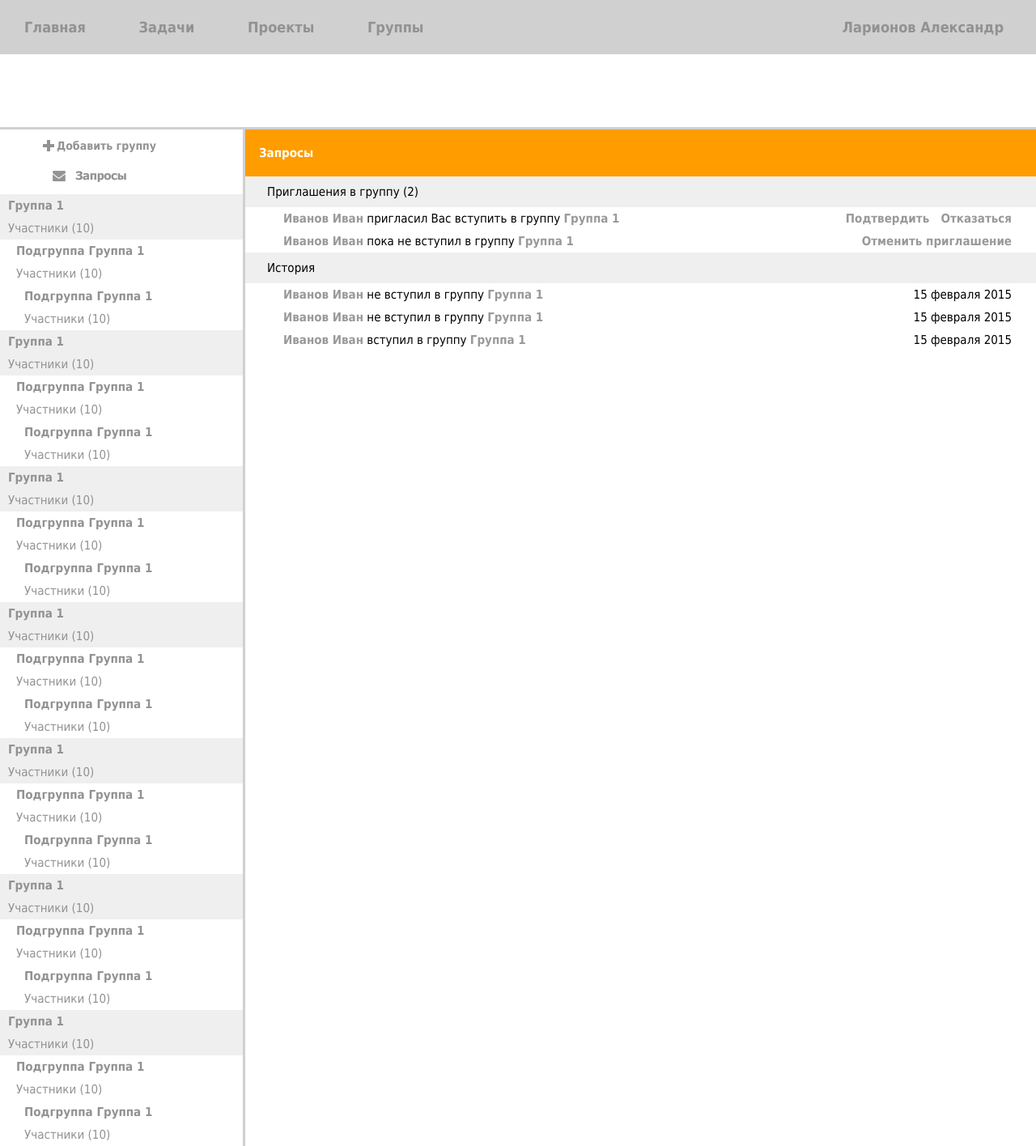
After one commit to PonomareVlad/Flatsy, a PHP site: page /group_list.html in a window 1280 px wide. The commit adds this page. Shown: the whole page at 81% size. Run offline with PHP 8.4, Linux system fonts and the light colour scheme.

Commit message:
И еще

```diff
--- /dev/null
+++ b/group_list.html
@@ -0,0 +1,187 @@
+<!DOCTYPE html>
+<html>
+<head>
+    <title>EasyTM</title><meta charset="utf-8" /><script>auth=true;</script><script src="/js/main.js"></script>    <link href="templates/default/styles/style.css" rel="stylesheet" type="text/css" />
+</head>
+<body onload="init();">
+<div class="wrapper">
+    <header>
+        <ul class="menu">
+            <li>
+                <a href="/">Главная</a>
+            </li>
+            <li>
+                <a href="index.php">Задачи</a>
+            </li>
+            <li>
+                <a href="index.php">Проекты</a>
+            </li>
+            <li>
+                <a href="index.php">Группы</a>
+            </li>
+        </ul>
+        <div class="user_menu">
+            <div><span id="username">Ларионов Александр</span></div>
+            <div id="arrow"></div>
+            <ul>
+                <li>
+                    <a>Мои данные</a>
+                </li>
+                <li>
+                    <a>Настройки</a>
+                </li>
+                <li>
+                    <a onclick="logout();">Выход</a>
+                </li>
+            </ul>
+        </div>
+    </header>
+    <div class="arrow-top"></div>
+    <div class="calendar" id="calendar"></div>
+    <div class="left_bar groupflag">
+        <div class="action_bar">
+            <div class="add_group">
+                <div class="plus">
+                    <div id="p1"></div>
+                    <div id="p2"></div>
+                    <div id="p3"></div>
+                    <div id="p4"></div>
+                </div>
+                Добавить группу
+            </div>
+            <div><img src="templates/default/images/zaprosy.png"></div>
+        </div>
+        <div class="group_list">
+            <div class="group">
+                <div class="group_name">Группа 1</div>
+                <div class="group_count">Участники (10)</div>
+                <div class="pod_group">
+                    <div class="group_name">Подгруппа Группа 1</div>
+                    <div class="group_count">Участники (10)</div>
+                    <div class="pod_group">
+                        <div class="group_name">Подгруппа Группа 1</div>
+                        <div class="group_count">Участники (10)</div>
+                    </div>
+                </div>
+            </div>
+            <div class="group">
+                <div class="group_name">Группа 1</div>
+                <div class="group_count">Участники (10)</div>
+                <div class="pod_group">
+                    <div class="group_name">Подгруппа Группа 1</div>
+                    <div class="group_count">Участники (10)</div>
+                    <div class="pod_group">
+                        <div class="group_name">Подгруппа Группа 1</div>
+                        <div class="group_count">Участники (10)</div>
+                    </div>
+                </div>
+            </div>
+            <div class="group">
+                <div class="group_name">Группа 1</div>
+                <div class="group_count">Участники (10)</div>
+                <div class="pod_group">
+                    <div class="group_name">Подгруппа Группа 1</div>
+                    <div class="group_count">Участники (10)</div>
+                    <div class="pod_group">
+                        <div class="group_name">Подгруппа Группа 1</div>
+                        <div class="group_count">Участники (10)</div>
+                    </div>
+                </div>
+            </div>
+            <div class="group">
+                <div class="group_name">Группа 1</div>
+                <div class="group_count">Участники (10)</div>
+                <div class="pod_group">
+                    <div class="group_name">Подгруппа Группа 1</div>
+                    <div class="group_count">Участники (10)</div>
+                    <div class="pod_group">
+                        <div class="group_name">Подгруппа Группа 1</div>
+                        <div class="group_count">Участники (10)</div>
+                    </div>
+                </div>
+            </div>
+            <div class="group">
+                <div class="group_name">Группа 1</div>
+                <div class="group_count">Участники (10)</div>
+                <div class="pod_group">
+                    <div class="group_name">Подгруппа Группа 1</div>
+                    <div class="group_count">Участники (10)</div>
+                    <div class="pod_group">
+                        <div class="group_name">Подгруппа Группа 1</div>
+                        <div class="group_count">Участники (10)</div>
+                    </div>
+                </div>
+            </div>
+            <div class="group">
+                <div class="group_name">Группа 1</div>
+                <div class="group_count">Участники (10)</div>
+                <div class="pod_group">
+                    <div class="group_name">Подгруппа Группа 1</div>
+                    <div class="group_count">Участники (10)</div>
+                    <div class="pod_group">
+                        <div class="group_name">Подгруппа Группа 1</div>
+                        <div class="group_count">Участники (10)</div>
+                    </div>
+                </div>
+            </div>
+            <div class="group">
+                <div class="group_name">Группа 1</div>
+                <div class="group_count">Участники (10)</div>
+                <div class="pod_group">
+                    <div class="group_name">Подгруппа Группа 1</div>
+                    <div class="group_count">Участники (10)</div>
+                    <div class="pod_group">
+                        <div class="group_name">Подгруппа Группа 1</div>
+                        <div class="group_count">Участники (10)</div>
+                    </div>
+                </div>
+            </div>
+        </div>
+    </div>
+    <div class="center group_center">
+        <div class="title">
+            <h4>Запросы</h4>
+        </div>
+        <div class="item_title">
+            Приглашения в группу (2)
+        </div>
+        <div class="man">
+            <a href="">Иванов Иван</a> пригласил Вас вступить в группу <a href="">Группа 1</a>
+            <div class="solution">
+                <a href="">Подтвердить</a>
+                <a href="">Отказаться</a>
+            </div>
+        </div>
+        <div class="man">
+            <a href="">Иванов Иван</a> пока не вступил в группу <a href="">Группа 1</a>
+            <div class="solution">
+                <a href="">Отменить приглашение</a>
+            </div>
+        </div>
+
+        <div class="item_title">
+            История
+        </div>
+        <div class="man">
+            <a href="">Иванов Иван</a> не вступил в группу <a href="">Группа 1</a>
+            <div class="solution">
+                15 февраля 2015
+            </div>
+        </div>
+        <div class="man">
+            <a href="">Иванов Иван</a> не вступил в группу <a href="">Группа 1</a>
+            <div class="solution">
+                15 февраля 2015
+            </div>
+        </div>
+        <div class="man">
+            <a href="">Иванов Иван</a> вступил в группу <a href="">Группа 1</a>
+            <div class="solution">
+                15 февраля 2015
+            </div>
+        </div>
+    </div>
+
+</div>
+</body>
+</html>
--- a/templates/default/styles/style.css
+++ b/templates/default/styles/style.css
@@ -550,3 +550,53 @@ h4{
 #page{
     margin: 0;
 }
+.groupflag{
+    width: 300px !important;
+}
+
+.groupflag .action_bar{
+    height: 80px;
+    width: 200px !important;
+}
+.add_group{
+    color: #929292;
+    font-weight: bold;
+}
+.group,.pod_group{
+    background: #EFEFEF;
+    color: #929292;
+}
+.pod_group{
+    background: #fff;
+    padding-left: 10px;
+}
+.group_name{
+    padding: 5px 0 5px 10px;
+    font-weight: bold;
+}
+.group_count{
+    padding: 5px 0 5px 10px;
+}
+
+.group_center{
+    margin-left: 300px;
+    padding: 0;
+}
+.group_center .item_title{
+    background: #EFEFEF;
+    padding: 10px 0 10px 30px;
+}
+.group_center .man{
+    margin-left: 50px;
+    padding: 5px 0;
+}
+.group_center .solution{
+    float: right;
+    margin-right: 30px;
+}
+.group_center .solution a{
+    margin-left: 10px;
+}
+.group_center .title h4{
+    margin: 0 ;
+}
```
Also changed, not shown: templates/default/images/zaprosy.png (added), templates/default/images/zaprosy_active.png (added).
